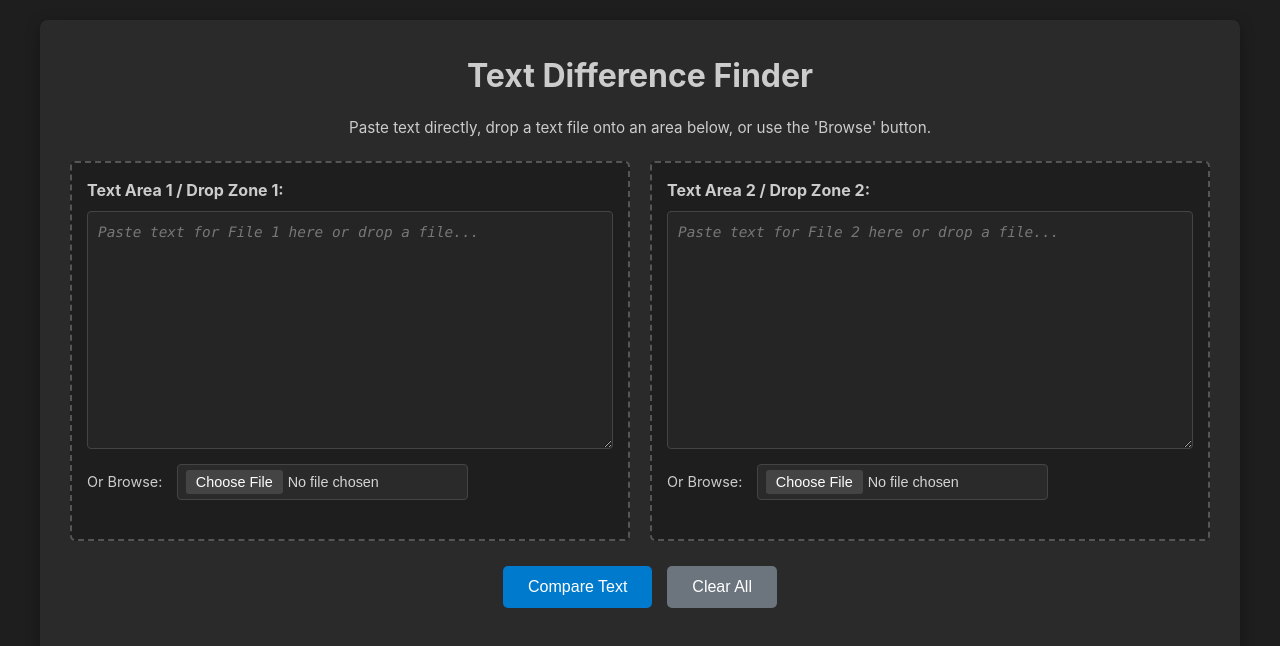
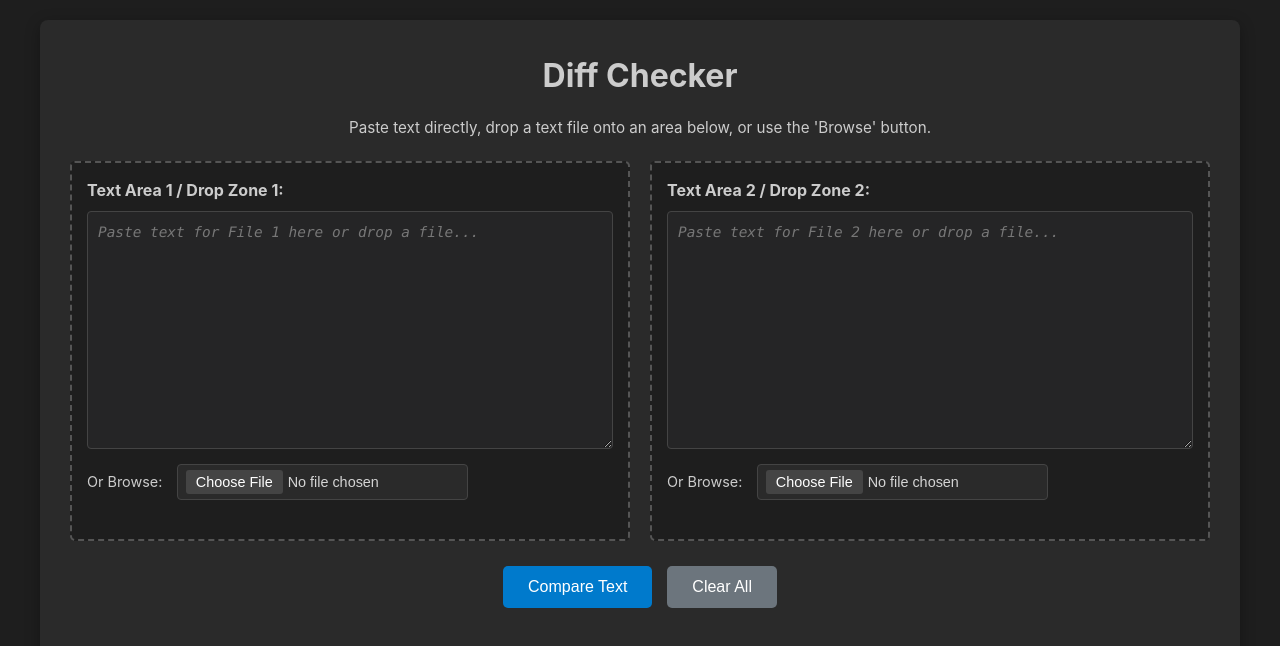
Before and after one commit to bogdanbarbulescu/diff, a plain HTML site: page index.html in a window 1280 px wide. Drawn offline with Linux system fonts and the light colour scheme.

Commit message:
Update index.html

```diff
--- a/index.html
+++ b/index.html
@@ -3,14 +3,14 @@
 <head>
     <meta charset="UTF-8">
     <meta name="viewport" content="width=device-width, initial-scale=1.0">
-    <title>Text Difference Finder (Paste/Drop)</title>
+    <title>Diff Checker</title>
     <link rel="stylesheet" href="style.css">
     <!-- Load diff-match-patch library -->
     <script src="https://cdnjs.cloudflare.com/ajax/libs/diff_match_patch/20121119/diff_match_patch.js"></script>
 </head>
 <body>
     <div class="container">
-        <h1>Text Difference Finder</h1>
+        <h1>Diff Checker</h1>
         <p class="instructions">Paste text directly, drop a text file onto an area below, or use the 'Browse' button.</p>
 
         <div class="input-section">
```
